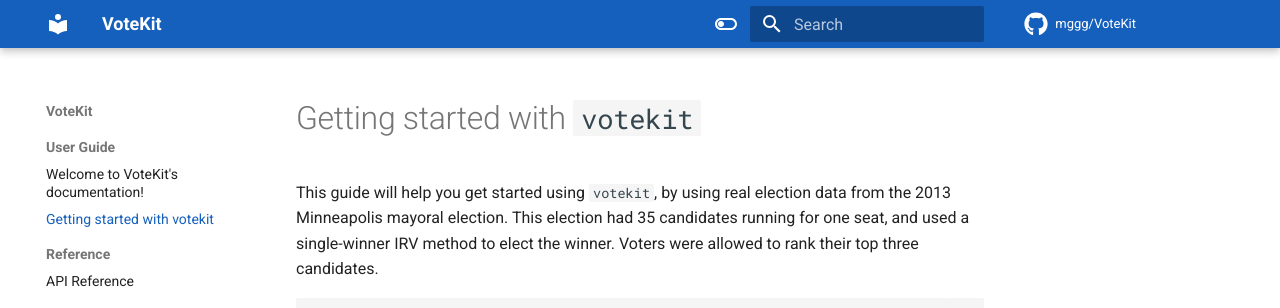
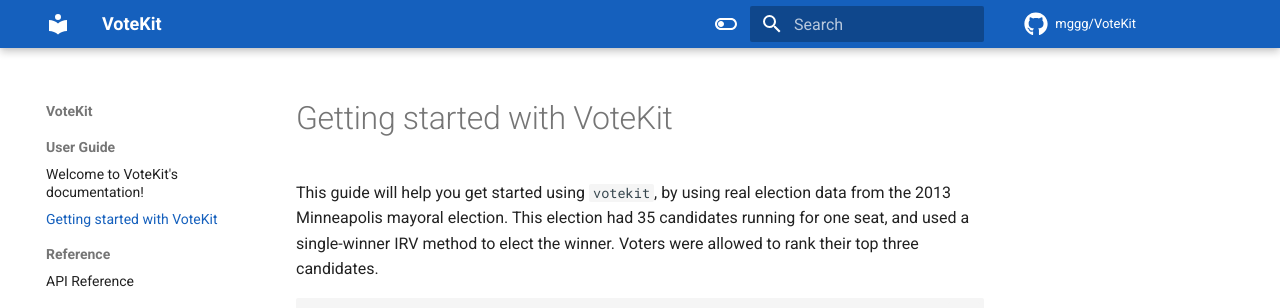
Before and after one commit to mggg/VoteKit, an MkDocs documentation site: the page built from docs/getting_started.md, in a window 1280 px wide and 900 px high. Shown: the top 308 px of the window. Built offline with MkDocs 1.6.1 and Material for MkDocs 9.7.7, drawn with Linux system fonts in a browser that asks for light colours; comment, search, counter and statistics services are not loaded.

```diff
--- a/docs/getting_started.md
+++ b/docs/getting_started.md
@@ -1,4 +1,4 @@
-# Getting started with `votekit`
+# Getting started with VoteKit
 
 This guide will help you get started using `votekit`, by using real election data from the 2013 Minneapolis mayoral election. This election had 35 candidates running for one seat, and used a single-winner IRV method to elect the winner. Voters were allowed to rank their top three candidates.
 
```
